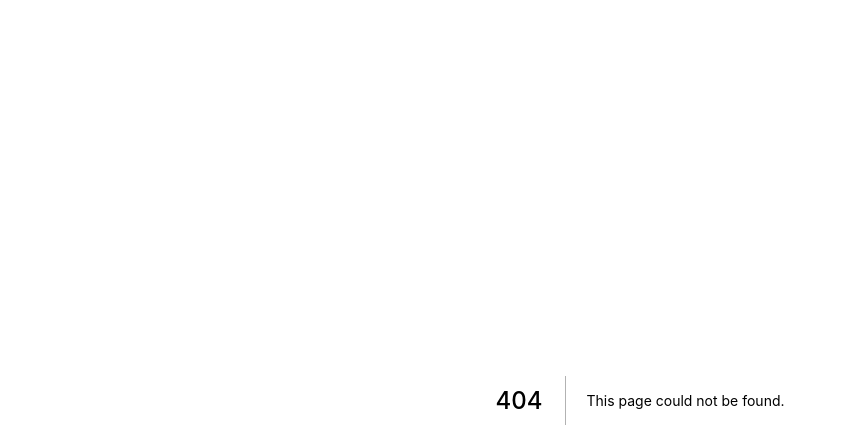
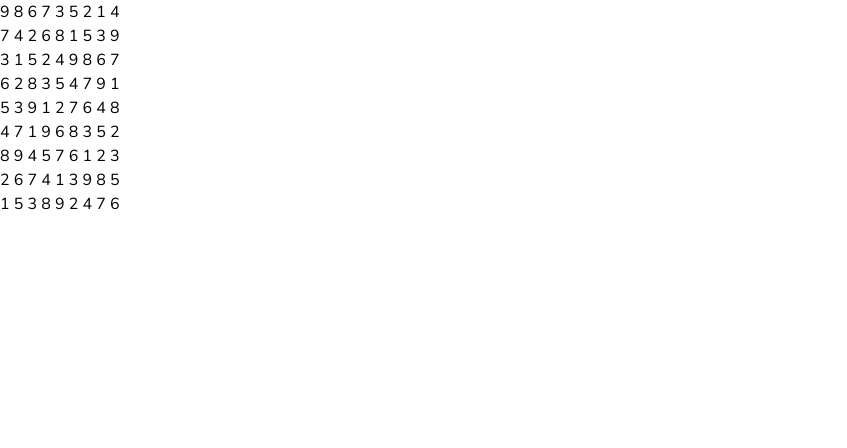
Before and after one commit to Oluane/sudoku-ts, a Next.js app: page /game in a window 1280 px wide. Before the commit this address had no page. Shown: the top 448 px of the page, without its empty margins (0-847 px from the left). Built offline with nearby package versions, Linux system fonts and the light colour scheme.

Commit message:
installing tailwind

```diff
--- a/package.json
+++ b/package.json
@@ -19,12 +19,15 @@
     "@types/react-dom": "18.0.5",
     "@typescript-eslint/eslint-plugin": "5.27.0",
     "@typescript-eslint/parser": "5.27.0",
+    "autoprefixer": "10.4.7",
     "eslint": "8.16.0",
     "eslint-config-next": "12.1.6",
     "eslint-config-prettier": "8.5.0",
     "eslint-plugin-import": "2.26.0",
     "eslint-plugin-prettier": "4.0.0",
+    "postcss": "8.4.14",
     "prettier": "2.6.2",
+    "tailwindcss": "3.0.24",
     "typescript": "4.7.2"
   },
   "eslintConfig": {
--- /dev/null
+++ b/postcss.config.js
@@ -0,0 +1,6 @@
+module.exports = {
+  plugins: {
+    tailwindcss: {},
+    autoprefixer: {},
+  },
+}
--- /dev/null
+++ b/src/pages/game/index.tsx
@@ -0,0 +1,26 @@
+import type { NextPage } from "next";
+
+import { GridCell } from "../../@types/common";
+import { generateStartingGrid, fillGrid } from "../../utils/generating-grid";
+
+const GamePage: NextPage<{ filledValidGrid: GridCell[] }> = ({ filledValidGrid }) => {
+  return (
+    <>
+      {filledValidGrid.map((cell, index) => {
+        return (
+          <span key={index}>
+            {cell.value ? cell.value : "undefined"} {(index + 1) % 9 === 0 ? <br /> : null}
+          </span>
+        );
+      })}
+    </>
+  );
+};
+
+export async function getServerSideProps() {
+  const generatedGrid = fillGrid(generateStartingGrid());
+
+  return { props: { filledValidGrid: generatedGrid } };
+}
+
+export default GamePage;
--- a/src/styles/globals.css
+++ b/src/styles/globals.css
@@ -1,16 +1,10 @@
-html,
-body {
-  padding: 0;
-  margin: 0;
-  font-family: -apple-system, BlinkMacSystemFont, Segoe UI, Roboto, Oxygen,
-    Ubuntu, Cantarell, Fira Sans, Droid Sans, Helvetica Neue, sans-serif;
+@tailwind base;
+@layer base {
+  * {
+    scroll-behavior: smooth;
+    font-family: 'Nunito', sans-serif;
+  }
 }
 
-a {
-  color: inherit;
-  text-decoration: none;
-}
-
-* {
-  box-sizing: border-box;
-}
+@tailwind components;
+@tailwind utilities;
--- /dev/null
+++ b/tailwind.config.js
@@ -0,0 +1,7 @@
+module.exports = {
+  content: ["./pages/**/*.{ts,tsx}", "./components/**/*.{ts,tsx}"],
+  theme: {
+    extend: {},
+  },
+  plugins: [],
+};
```
Also changed, not shown: src/pages/index.tsx (+2 -23 lines), 1 other file (tests, documents, lock files or other folders).
